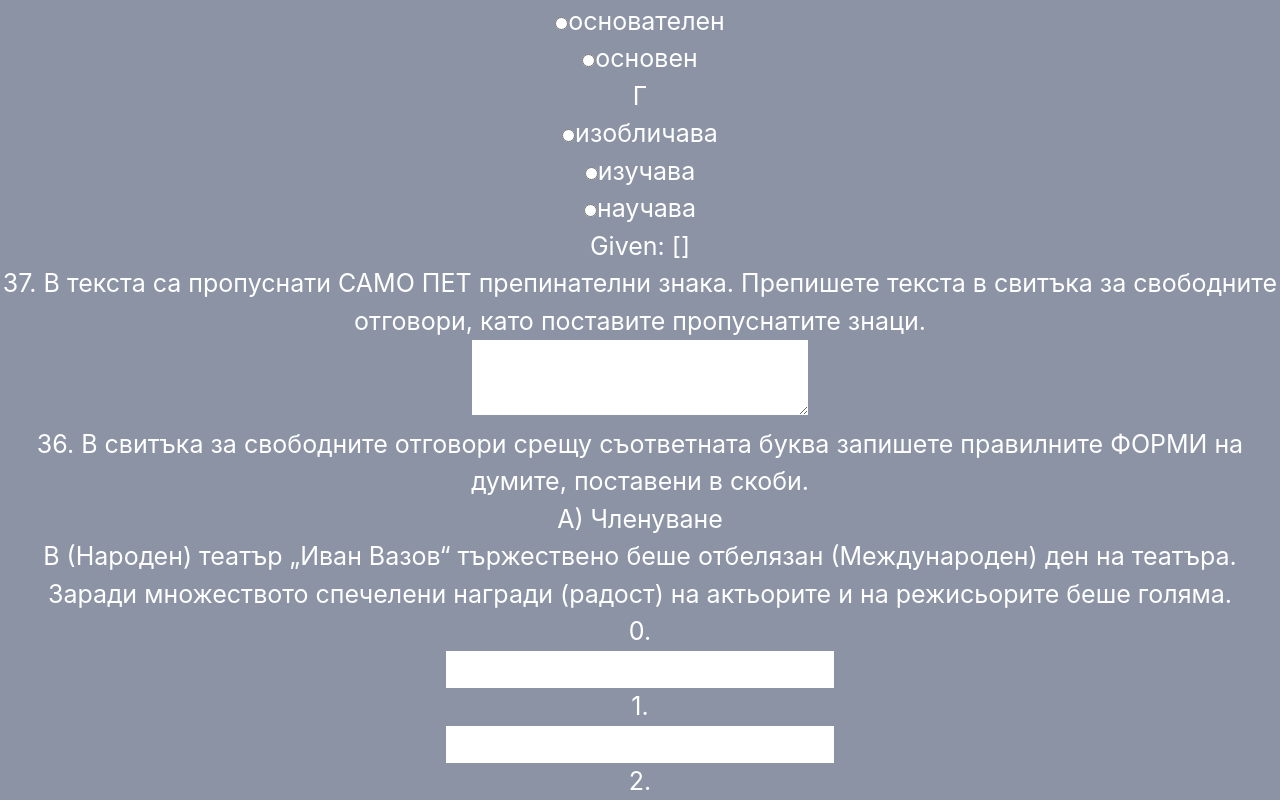
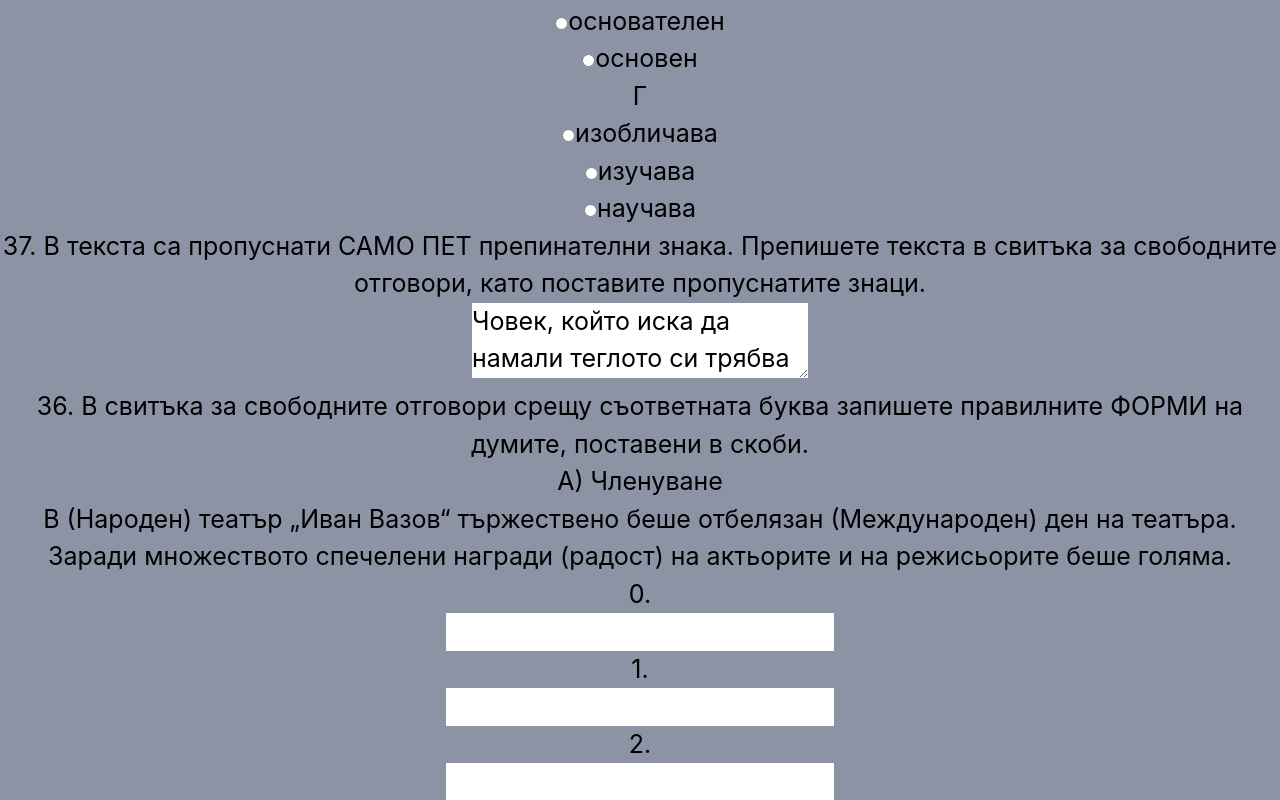
Before and after one commit to Bozhidar-A/exam-helper, a React (Create React App) app: page / in a window 1280 px wide. Shown: the part 1460-2260 px from the top of the page. Built offline with nearby package versions, Linux system fonts and the light colour scheme.

Commit message:
added more support for checking and fixed some logic

```diff
--- a/src/App.css
+++ b/src/App.css
@@ -21,7 +21,7 @@
   align-items: center;
   justify-content: center;
   font-size: 25px;
-  color: white;
+  color: black;
 }
 
 .App-link {
--- a/src/components/BEL_FindMissingPunctuation.tsx
+++ b/src/components/BEL_FindMissingPunctuation.tsx
@@ -1,8 +1,6 @@
 import { useState } from "react";
 
 function BEL_FindMissingPunctuation(props:any){
-
-    // console.log(props.checking)
 
     const [inputText, setInputText] = useState("");
     const [givenPts, setGivenPts] = useState(0);
@@ -27,7 +25,13 @@ function BEL_FindMissingPunctuation(props:any){
 
     return(<div>
         <p>{props.data.question}</p>
-        <textarea onChange={e => {HandleChange(e.target.value)}}>{props.data.wrong}</textarea>
+        <textarea disabled={props.checking} onChange={e => {HandleChange(e.target.value)}} value={props.data.wrong}></textarea>
+        {props.checking &&
+            <div>
+                <textarea className="bg-lime-500" disabled={true} value={props.data.correct}></textarea>
+                {props.checking && <p>Взети точки {inputText === props.data.correct ? 5 : 0}</p>}
+                {/* TODO write better points get for this */}
+            </div>}
     </div>)
 }
 
--- a/src/components/BEL_MultipleSubAnswersSelect.tsx
+++ b/src/components/BEL_MultipleSubAnswersSelect.tsx
@@ -1,11 +1,12 @@
-import { FormEvent, useState } from "react";
+import { FormEvent, useEffect, useState } from "react";
 import IMultipleSubAnswersSelect from "../interfaces/IBEL_MultipleSubAnswersSelect";
 
 interface IOptions{
     data:IMultipleSubAnswersSelect,
     setValue: any,
     index:number,
-    id:number
+    id:number,
+    checking: boolean
 }
 
 function Options(props:IOptions)
@@ -17,6 +18,21 @@ function Options(props:IOptions)
         props.setValue(el.value, index);
     }
 
+    function UpdateStyle(op:string)
+    {
+        if(props.checking)
+        {
+            if(op === props.data.correct)
+            {
+                return "bg-lime-500"
+            }
+            else
+            {
+                return "bg-red-600"
+            }
+        }
+    }
+
     let options = [props.data.correct, ...props.data.wrong].sort();
 
     return(
@@ -24,8 +40,10 @@ function Options(props:IOptions)
             <p>{props.data.label}</p>
             {options.map(op => (
                 <div>
-                    <input type="radio" id={op} name={`Q${props.id}-${props.data.label}`} value={op} onChange={e => HandleChange(e,props.index)}></input>
-                    <label htmlFor={op}>{op}</label>
+                    <label className={UpdateStyle(op)}>
+                        <input type="radio" id={op} name={`Q${props.id}-${props.data.label}`} value={op} onChange={e => HandleChange(e,props.index)}></input>
+                        {op}
+                    </label>
                 </div>
             ))}
         </div>
@@ -38,7 +56,6 @@ function BEL_MultipleSubAnswersSelect(props:any)
 
     function HandleSetValue(e: string, index:number) {
         let clone:string[] = [...ans];
-        clone[index] = e;
 
         if(props.data.answers[index].correct === e)
         {
@@ -46,19 +63,50 @@ function BEL_MultipleSubAnswersSelect(props:any)
         }
         else
         {
-            props.UpdateScore(-1);
+            //very bad
+            //this works because when a radio is already selected the onChange event doesnt fire
+            //we simply check if the allready given answers is correct
+            //if it is and user is chnage to a wrong one tak away point
+            //if not do nothing
+            if(clone[index] === props.data.answers[index].correct)
+            {
+                props.UpdateScore(-1);
+            }
+
         }
 
+        //update clone and then state
+        clone[index] = e;
+
         setAns(clone);
+    }
+
+    function CheckingDisplayScore()
+    {
+        let finScore = 0;
+
+        //this is stupid
+        //TODO improve this
+        ans.map(an => {
+            props.data.answers.map((op:any) => {
+                if(an === op.correct)
+                {
+                    finScore++;
+                }
+            })
+        })
+
+        return finScore;
     }
 
     return(
         <div>
             <p>{props.data.question}</p>
-            {props.data.answers.map((op:any, k:number) => {
-                return <Options setValue={(e: string, index:number) => HandleSetValue(e, index)} data={op} index={k} id={props.id}></Options>
+            {props.data.answers && props.data.answers.map((op:any, k:number) => {
+                return <Options setValue={(e: string, index:number) => HandleSetValue(e, index)} data={op} index={k} id={props.id} checking={props.checking}></Options>
             })}
-            <p>Given: {JSON.stringify(ans)}</p>
+            {/* <p>Given: {JSON.stringify(ans)}</p> */}
+            <p>{props.checking && <p>Взети точки {CheckingDisplayScore()}</p>}</p>
         </div>
     )
 }
--- a/src/components/BEL_MultipleSubAnswersWrite.tsx
+++ b/src/components/BEL_MultipleSubAnswersWrite.tsx
@@ -14,10 +14,11 @@ function Options(props:IBEL_MultipleSubAnswersWriteOptions)
         <div>
             <p>{props.data.label}</p>
             <p>{props.data.question}</p>
-            {[...Array(props.data.correct.length)].map((x, i) =>
+            {props.data.correct.map((correct:string, i:number) =>
                 <div>
                     <p>{i}.</p>
                     <input type="text" onChange={e => HandleChange(e, i, props.data.label)}></input>
+                    {props.checking && <p className="bg-lime-500" >{correct}</p>}
                 </div>
             )}
         </div>
@@ -26,13 +27,17 @@ function Options(props:IBEL_MultipleSubAnswersWriteOptions)
 
 function BEL_MultipleSubAnswersWrite(props:IBEL_MultipleSubAnswersWrite)
 {
-    let base:any = {};
-    props.answers.map((op:any)=> {
-        base[`${op.label}`] = [];
-    })//there has to be a better way to do this
+    const [ans, setAns] = useState<any>();
+    const [answeredCorrect, setAnsweredCorrect] = useState(false);
 
-    const [ans, setAns] = useState(base);
-    const [answeredCorrect, setAnsweredCorrect] = useState(false);
+    useEffect(() => {
+        let base:any = {};
+        props.answers && props.answers.map((op:any)=> {
+            base[`${op.label}`] = [];
+        })//there has to be a better way to do this
+
+        setAns(base)
+    }, [])
 
     function HandleSetValue(e: string, index:number, label:string) {
         let clone = ans
@@ -55,13 +60,30 @@ function BEL_MultipleSubAnswersWrite(props:IBEL_MultipleSubAnswersWrite)
         setAns(clone);
     }
 
+    function CheckingDisplayScore()
+    {
+        let finScore = 0
+
+        Object.keys(ans).map((key:string) => {
+            props.answers.filter(data => data.label === key)[0].correct.map((an:string) => {
+                if(ans[key].includes(an))
+                {
+                    finScore++;
+                }
+            })
+        })
+
+        return finScore;
+    }
+
     return(
         <div>
             <p>{props.question}</p>
-            {props.answers.map((op:any, k:number) => {
-                return <Options setValue={(e: string, index:number, label:string) => HandleSetValue(e, index, label)} data={op} index={k} id={props.id}></Options>
+            {props.answers && props.answers.map((op:any, k:number) => {
+                return <Options setValue={(e: string, index:number, label:string) => HandleSetValue(e, index, label)} data={op} index={k} id={props.id} checking={props.checking}></Options>
             })}
-            <p>Given: {JSON.stringify(ans)}</p>
+            {/* <p>Given: {JSON.stringify(ans)}</p> */}
+            {props.checking && <p>Взети точки {CheckingDisplayScore()}</p>}
         </div>
     )
 }
--- a/src/components/BEL_SingleAnswer.tsx
+++ b/src/components/BEL_SingleAnswer.tsx
@@ -86,7 +86,7 @@ function BEL_SingleAnswer(props:IBEL_SingleAnswer)
         <div>
             <p>{props.question}</p>
             <Options UpdateScore={UpdateScore} correct={props.correct} wrong={props.wrong} quid={props.id} checking={props.checking}></Options>
-            <p>{props.checking && <p>Взети точки {CheckingDisplayScore()}</p>}</p>
+            {props.checking && <p>Взети точки {CheckingDisplayScore()}</p>}
         </div>
     )
 }
--- a/src/components/BEL_TestManager.tsx
+++ b/src/components/BEL_TestManager.tsx
@@ -228,7 +228,6 @@ function TestManager()
 
     function StartChecking(){
         setChecking(true);
-        debugger;
         console.log(score)
     }
 
@@ -243,13 +242,13 @@ function TestManager()
                 case "BEL_MultipleAnswers":
                     return <BEL_MultipleAnswers id={q.id} qNum={q.qNum} question={q.question!} wrong={q.wrong! as string[]} correct={q.correct! as string[]} UpdateScore={UpdateScore} checking={checking}></BEL_MultipleAnswers>
                 case "BEL_MultipleSubAnswersSelect":
-                    return <BEL_MultipleSubAnswersSelect data={q} UpdateScore={UpdateScore}></BEL_MultipleSubAnswersSelect>
+                    return <BEL_MultipleSubAnswersSelect data={q} UpdateScore={UpdateScore} checking={checking}></BEL_MultipleSubAnswersSelect>
                 case "BEL_FindMissingPunctuation":
                     return <BEL_FindMissingPunctuation data={q} UpdateScore={UpdateScore} checking={checking}></BEL_FindMissingPunctuation>
                 case "BEL_MultipleSubAnswersWrite":
-                    return <BEL_MultipleSubAnswersWrite UpdateScore={UpdateScore} id={q.id} qNum={q.qNum} question={q.question!} answers={q.answers! as IBEL_IMultipleSubAnswersWriteAnswers[]}></BEL_MultipleSubAnswersWrite>
+                    return <BEL_MultipleSubAnswersWrite UpdateScore={UpdateScore} id={q.id} qNum={q.qNum} question={q.question!} answers={q.answers! as IBEL_IMultipleSubAnswersWriteAnswers[]} checking={checking}></BEL_MultipleSubAnswersWrite>
                 case "BEL_Connect":
-                    return <BEL_Connect id={q.id} qNum={q.qNum} type={q.type} options={q.options!} UpdateScore={UpdateScore}></BEL_Connect>
+                    return <BEL_Connect id={q.id} qNum={q.qNum} type={q.type} options={q.options!} UpdateScore={UpdateScore} checking={checking}></BEL_Connect>
                 case "BEL_WritePoints":
                     return <BEL_WritePoints id={q.id} qNum={q.qNum} question={q.question!} correct={q.correct as string[]} maxPoints={q.maxPoints!} UpdateScore={UpdateScore}></BEL_WritePoints>
                 default:
--- a/src/interfaces/IBEL_Connect.ts
+++ b/src/interfaces/IBEL_Connect.ts
@@ -16,5 +16,6 @@ export default interface IConnect{
     qNum:number,
     type:string,
     options:IConnectOptions[],
-    UpdateScore:(added:number) => void
+    UpdateScore:(added:number) => void,
+    checking: boolean
 }
--- a/src/interfaces/IBEL_MultipleSubAnswersWrite.ts
+++ b/src/interfaces/IBEL_MultipleSubAnswersWrite.ts
@@ -5,5 +5,6 @@ export default interface IBEL_IMultipleSubAnswersWrite{
     qNum:number,
     question:string,
     answers:IBEL_IMultipleSubAnswersWriteAnswers[],
-    UpdateScore:(added:number) => void
+    UpdateScore:(added:number) => void,
+    checking: boolean
 }
--- a/src/interfaces/IBEL_MultipleSubAnswersWriteOptions.ts
+++ b/src/interfaces/IBEL_MultipleSubAnswersWriteOptions.ts
@@ -2,5 +2,6 @@ export default interface IBEL_IMultipleSubAnswersWriteOptions{
     data:any,
     setValue: any,
     index:number,
-    id:number
+    id:number,
+    checking: boolean
 }
```
